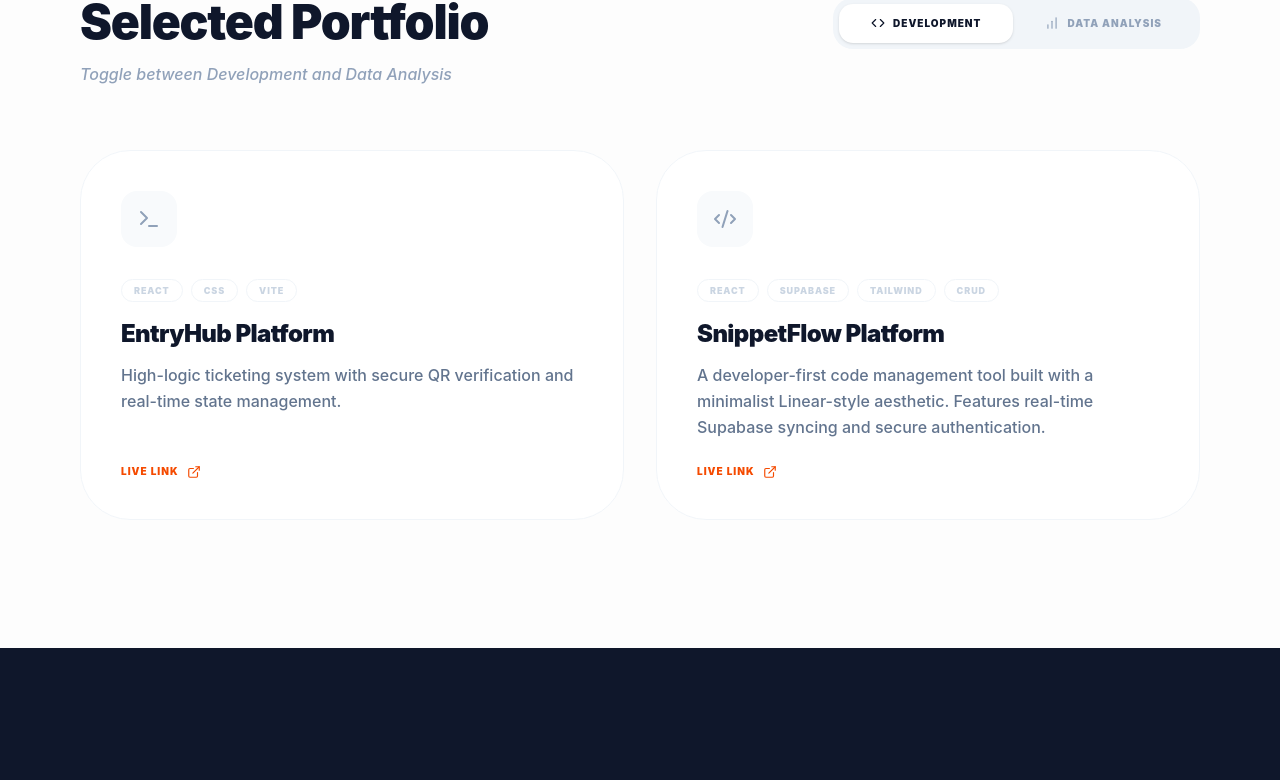
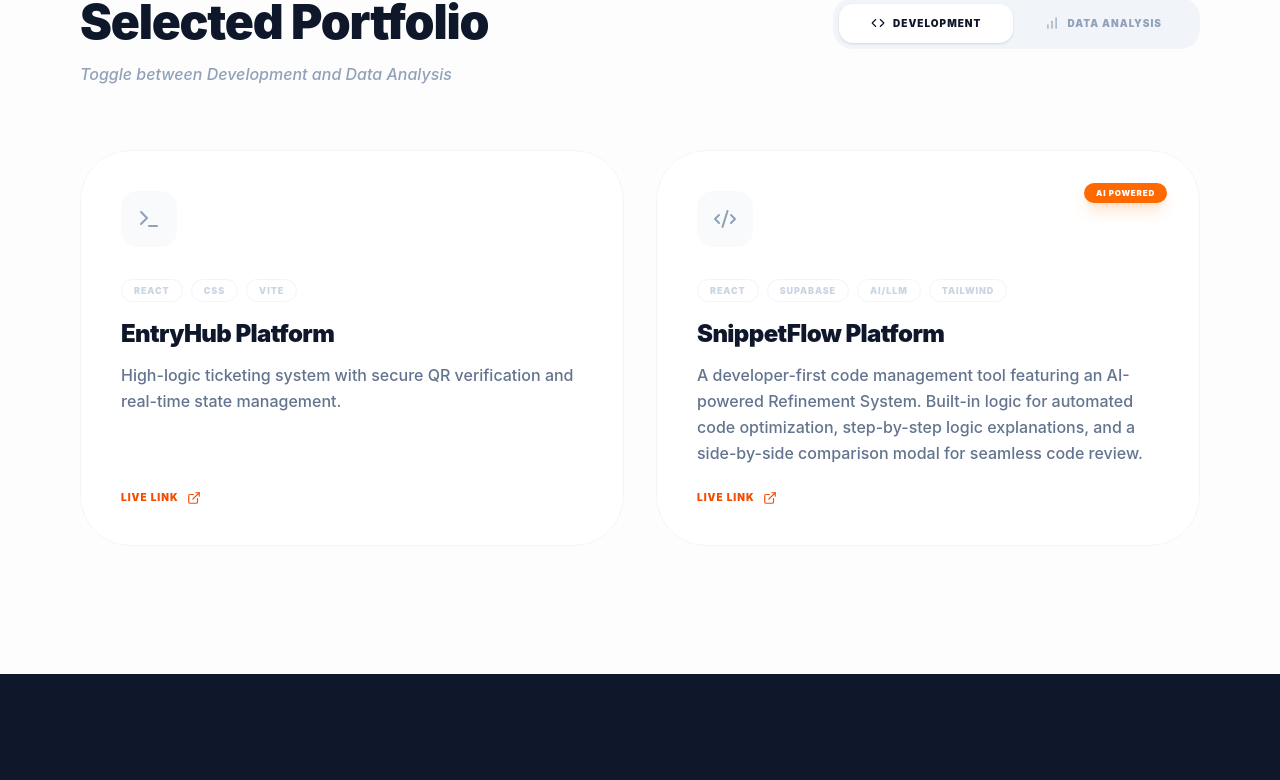
Before and after one commit to bolujolayemi-a11y/boluwatife-portfolio, a React app: page / in a window 1280 px wide. Shown: the part 1623-2403 px from the top of the page. Built offline with nearby package versions, Linux system fonts and the light colour scheme; the HTML template or start-up script is replaced by a standard one.

Commit message:
feat: update

```diff
--- a/src/App.jsx
+++ b/src/App.jsx
@@ -142,9 +142,10 @@ const Portfolio = () => {
                 />
                 <ProjectCard
                   title="SnippetFlow Platform"
-                  desc="A developer-first code management tool built with a minimalist Linear-style aesthetic. Features real-time Supabase syncing and secure authentication."
-                  tags={['React', 'Supabase', 'Tailwind', 'CRUD']}
+                  desc="A developer-first code management tool featuring an AI-powered Refinement System. Built-in logic for automated code optimization, step-by-step logic explanations, and a side-by-side comparison modal for seamless code review."
+                  tags={['React', 'Supabase', 'AI/LLM', 'Tailwind']}
                   icon={<Code2 />}
+                  isAI={true}
                   link="https://snippet-flow-xi.vercel.app/"
                 />
               </>
@@ -210,8 +211,13 @@ const TabButton = ({ active, onClick, label, icon }) => (
   </button>
 );
 
-const ProjectCard = ({ title, desc, tags, icon, link }) => (
+const ProjectCard = ({ title, desc, tags, icon, link, isAI }) => (
   <div className="group p-6 md:p-10 bg-white border border-slate-100 rounded-[30px] md:rounded-[50px] hover:border-orange-200 transition-all hover:shadow-2xl hover:shadow-orange-500/5 relative overflow-hidden flex flex-col justify-between h-full">
+    {isAI && (
+      <div className="absolute top-8 right-8 bg-orange-500 text-white text-[8px] font-black px-3 py-1 rounded-full uppercase tracking-[0.1em] z-10 shadow-lg shadow-orange-500/20">
+        AI Powered
+      </div>
+    )}
     <div>
       <div className="w-12 h-12 md:w-14 md:h-14 bg-slate-50 rounded-2xl flex items-center justify-center text-slate-400 mb-6 md:mb-8 group-hover:bg-orange-500 group-hover:text-white transition-all">
         {icon}
--- a/src/components/Resume.jsx
+++ b/src/components/Resume.jsx
@@ -68,9 +68,11 @@ const Resume = ({ isOpen, onClose }) => {
                   <h4 className="text-xl font-black text-slate-900">SnippetFlow</h4>
                   <p className="text-[10px] font-black text-orange-500 uppercase tracking-widest mb-4">Lead Developer & Frontend Engineer</p>
                   <ul className="text-slate-600 text-sm space-y-2 font-medium">
-                    <li>• Engineered a minimalist code management SaaS using React, Tailwind CSS, and a "Linear-inspired" design system.</li>
-                    <li>• Implemented full CRUD functionality with Supabase integration and Row Level Security (RLS) for data privacy.</li>
-                    <li>• Developed custom authentication flows and usage metrics to optimize developer workflow and productivity.</li>
+                    <li>• Engineered a minimalist code management SaaS using React and Tailwind CSS, featuring an integrated **AI Refinement System**.</li>
+                    <li>• Implemented a secure database architecture using **Supabase Row Level Security (RLS)**, ensuring strict data isolation and privacy for user snippets.</li>
+                    <li>• Integrated LLM APIs to provide automated code optimization, technical explanations, and logic debugging for saved snippets.</li>
+                    <li>• Developed a custom **Side-by-Side Comparison Modal** using Framer Motion to visualize AI-suggested changes vs. original source code.</li>
+                    <li>• Implemented a robust failover routing system between multiple AI providers (Groq/HuggingFace) to ensure 99% service uptime.</li>
                   </ul>
                 </div>
 
```
